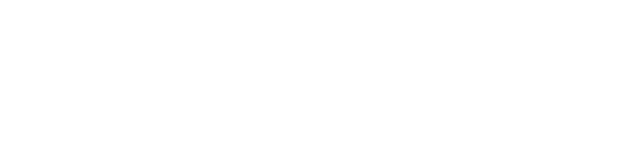
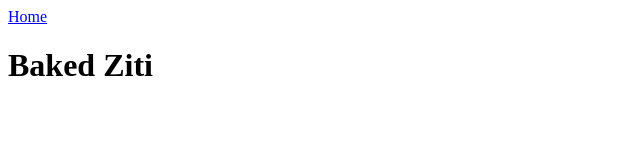
Before and after one commit to Patrick-star-dev/odin-recipes, a plain HTML site: page recipes/BakedZiti.html in a window 1280 px wide. Shown: the whole page, without its empty margins (0-640 px from the left). Drawn offline with Linux system fonts and the light colour scheme.

Commit message:
linking recipes page to index page

```diff
--- a/recipes/BakedZiti.html
+++ b/recipes/BakedZiti.html
@@ -6,6 +6,7 @@
     <title>Document</title>
 </head>
 <body>
-
+    <a href="../index.html">Home</a>
+    <h1>Baked Ziti</h1>
 </body>
 </html>
```
Also changed, not shown: index.html (+2 -0 lines), recipes/MinestroneCasserole.html (+1 -1 lines).
